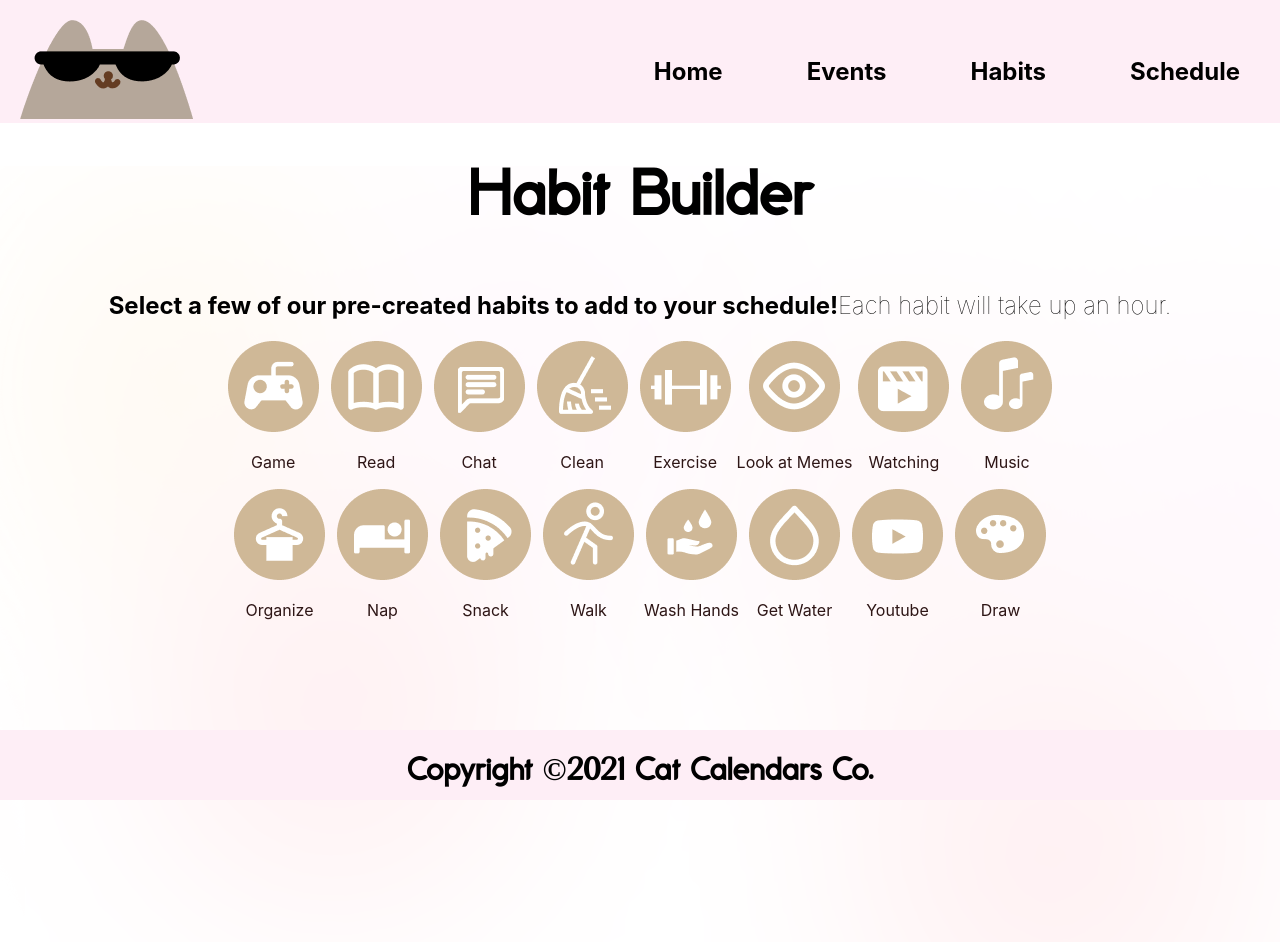
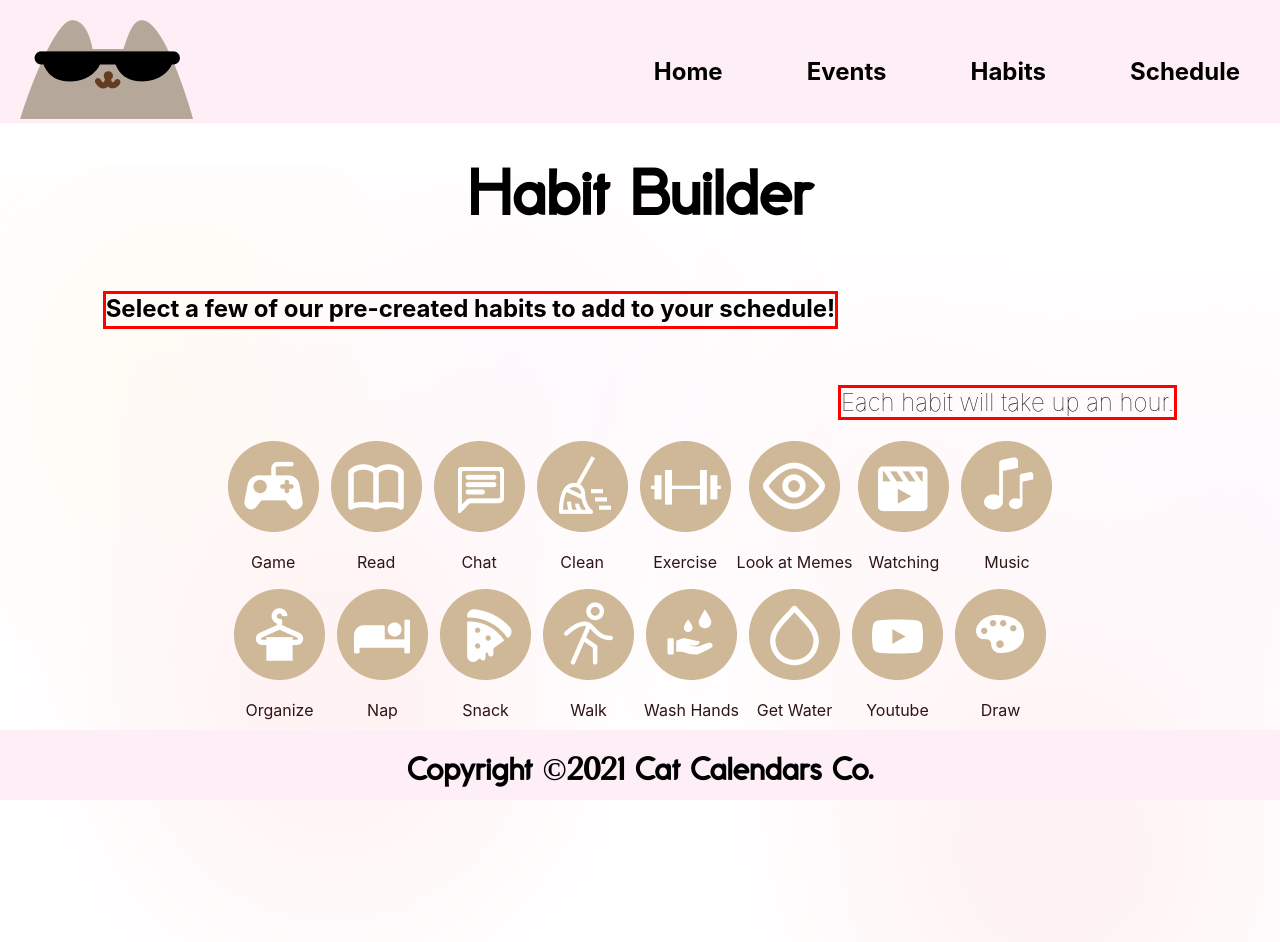
Before and after one commit to anyuan-chen/cat-calendar, a React (Create React App) app: page /habits in a window 1280 px wide. Shown: the top 942 px of the page. Built offline with nearby package versions, Linux system fonts and the light colour scheme.

Commit message:
good god its lunch time already? thats why claire ate so much broccoli

```diff
--- a/src/pages/Habits.css
+++ b/src/pages/Habits.css
@@ -7,7 +7,6 @@
   background-color: white;
   background-image: url("../backgrounds/gradient.png");
   height: 100vh;
-
 }
 .class {
   background-color: white;
@@ -15,11 +14,17 @@
 .header {
   font-weight: bold;
   text-align: center;
+  border: solid red;
+  max-height: 4vh;
+  padding: 0px;
 }
 
 .header2 {
+  justify-content:center;
   text-align: center;
   font-weight: lighter;
+  margin-top: 10%;
+  border: solid red;
 }
 
 .selection {
```
